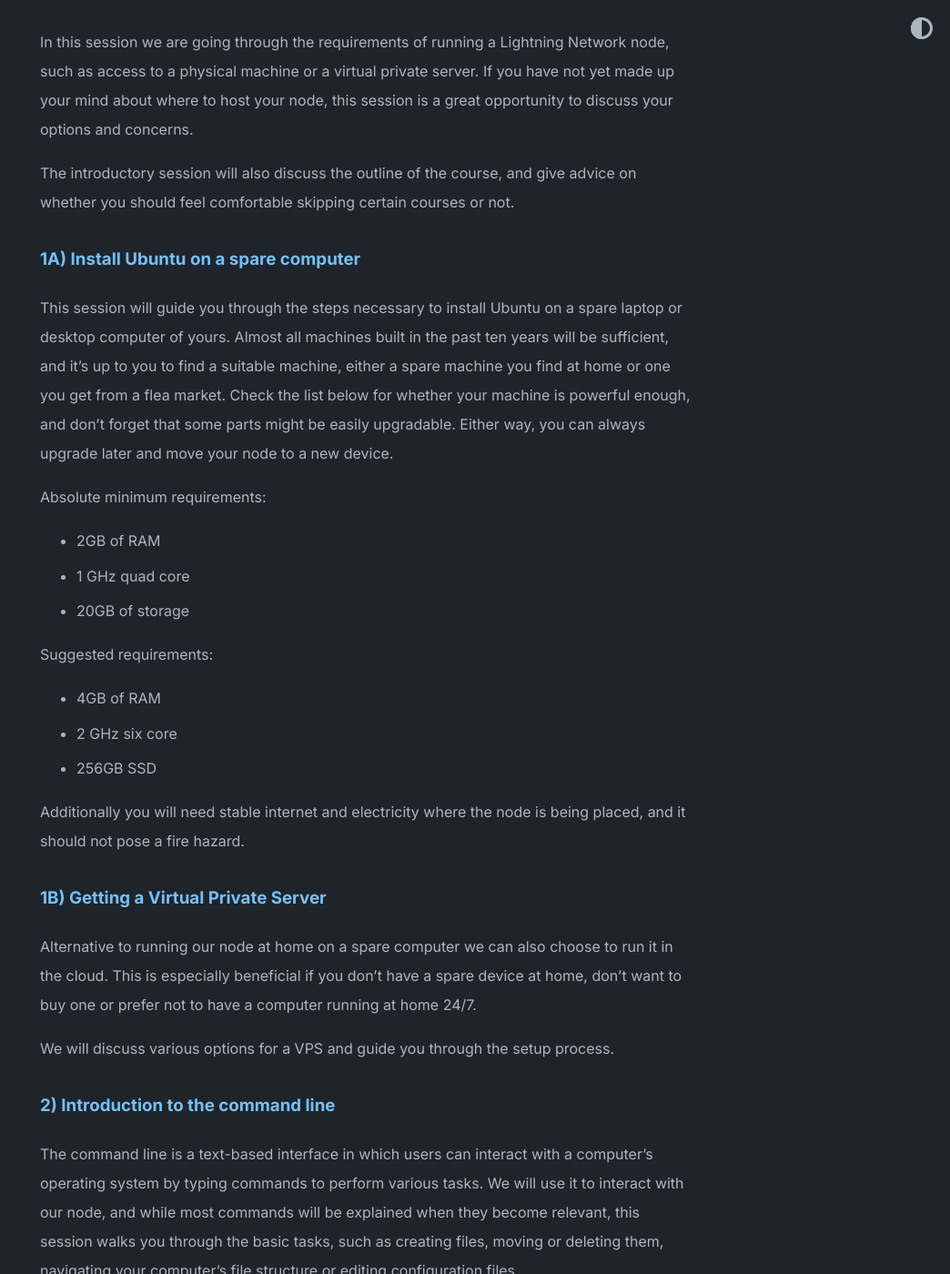
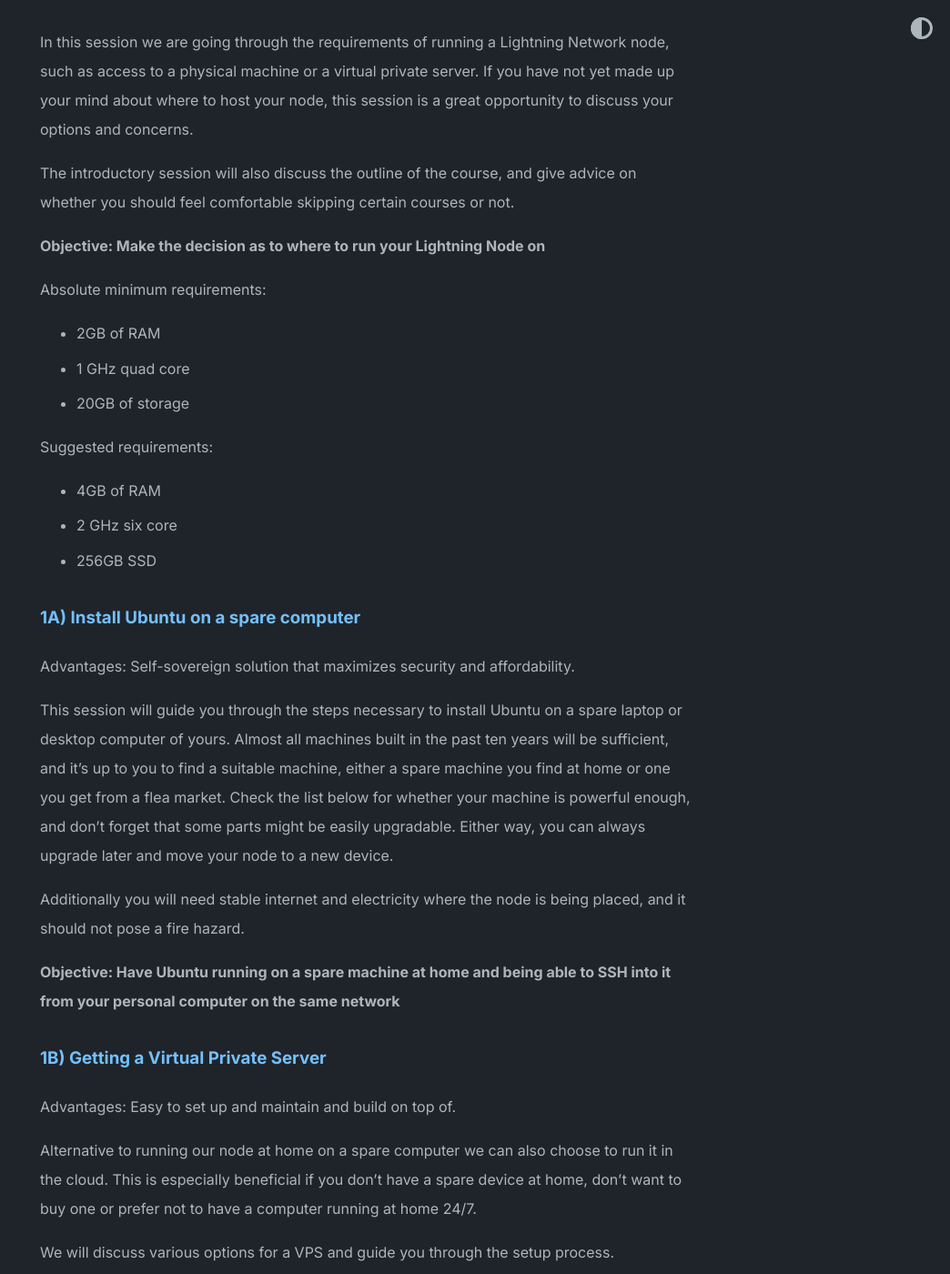
Before and after one commit to VancouverBitdevs/nodeacademy, a Jekyll site: the page built from _posts/2023-04-03-introduction.md, in a window 1280 px wide and 1400 px high, scrolled down 637 px. Shown: the whole window at 91% size, without its empty margins (236-1280 px from the left). Built offline with Jekyll 4.4.1, drawn with Linux system fonts in a browser that asks for light colours; some of the changed text lies outside the part shown.

Commit message:
add course objectives

```diff
--- a/_posts/2023-04-03-introduction.md
+++ b/_posts/2023-04-03-introduction.md
@@ -16,9 +16,7 @@ In this session we are going through the requirements of running a Lightning Net
 
 The introductory session will also discuss the outline of the course, and give advice on whether you should feel comfortable skipping certain courses or not.
 
-### 1A) Install Ubuntu on a spare computer
-
-This session will guide you through the steps necessary to install Ubuntu on a spare laptop or desktop computer of yours. Almost all machines built in the past ten years will be sufficient, and it's up to you to find a suitable machine, either a spare machine you find at home or one you get from a flea market. Check the list below for whether your machine is powerful enough, and don't forget that some parts might be easily upgradable. Either way, you can always upgrade later and move your node to a new device.
+**Objective: Make the decision as to where to run your Lightning Node on**
 
 Absolute minimum requirements:
 
@@ -32,13 +30,25 @@ Suggested requirements:
 - 2 GHz six core
 - 256GB SSD
 
+### 1A) Install Ubuntu on a spare computer
+
+Advantages: Self-sovereign solution that maximizes security and affordability.
+
+This session will guide you through the steps necessary to install Ubuntu on a spare laptop or desktop computer of yours. Almost all machines built in the past ten years will be sufficient, and it's up to you to find a suitable machine, either a spare machine you find at home or one you get from a flea market. Check the list below for whether your machine is powerful enough, and don't forget that some parts might be easily upgradable. Either way, you can always upgrade later and move your node to a new device.
+
 Additionally you will need stable internet and electricity where the node is being placed, and it should not pose a fire hazard.
 
+**Objective: Have Ubuntu running on a spare machine at home and being able to SSH into it from your personal computer on the same network**
+
 ### 1B) Getting a Virtual Private Server
+
+Advantages: Easy to set up and maintain and build on top of.
 
 Alternative to running our node at home on a spare computer we can also choose to run it in the cloud. This is especially beneficial if you don't have a spare device at home, don't want to buy one or prefer not to have a computer running at home 24/7.
 
 We will discuss various options for a VPS and guide you through the setup process.
+
+**Objective: Have a VPS running that you are able to SSH into from your home network.**
 
 ### 2) Introduction to the command line
 
@@ -46,9 +56,13 @@ The command line is a text-based interface in which users can interact with a co
 
 We will also set ourselves up with SSH keys to remotely access our nodes for maintenance.
 
+**Objective: Being able to create, download, move, copy and edit files remotely through the terminal, navigate your machine's file structure and run programs.**
+
 ### 3) Install Bitcoin Core
 
 In this step we are going to install Bitcoin Core, configure it and begin the process to sync it to the Blockchain. This syncronization process might take a while, but we will monitor the process before reconvening for part 4.
+
+**Objective: Have Bitcoin Core running and syncing the Bitcoin blockchain.**
 
 ### 4) Install LND
 
@@ -56,13 +70,19 @@ In this step we are going to install go, compile and install LND and configure i
 
 Depending on our setup, we are also going to configure our nodes with Tor.
 
+**Objective: Have LND running and syncing to the chain and graph, being able to accept incoming connections over clearnet and/or Tor.**
+
 ### 5) Getting started with LND
 
 In this course we are going to complete our course objective, running LND and opening a channel. We are also going to make some test payments to verify that we can both send and receive sats through the Lightning Network.
 
+**Objective: Have LND running with at least one channel, a remote and local balance, make relevant backups and send and receive payments over the Lightning Network.**
+
 ### 6) Connect to Zeus, Alby and Lightning Terminal
 
 Additionally, we are going to install litd on top of our node to connect a mobile wallet to our node. We will also learn about the LND Accounts feature that lets us create custodial subaccounts for our friends and family, or connect applications like Alby without giving it the ability to access all our funds. Finally, Lightning Terminal will help us get access to a handy UI and liquidity tools to manage our node.
+
+**Objective: Being able to send and receive payments from Zeus and/or Alby to your own node.**
 
 ### 7) Install Thunderhub/RTL/LNbits
 
```
